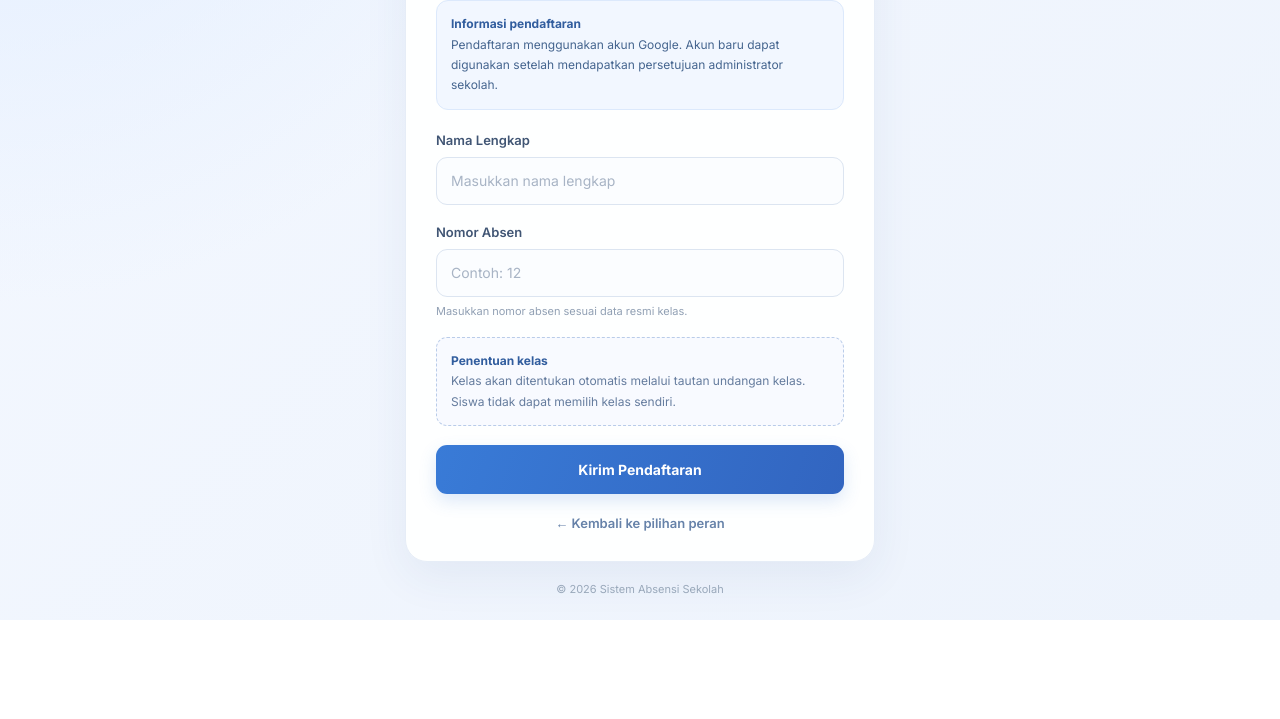
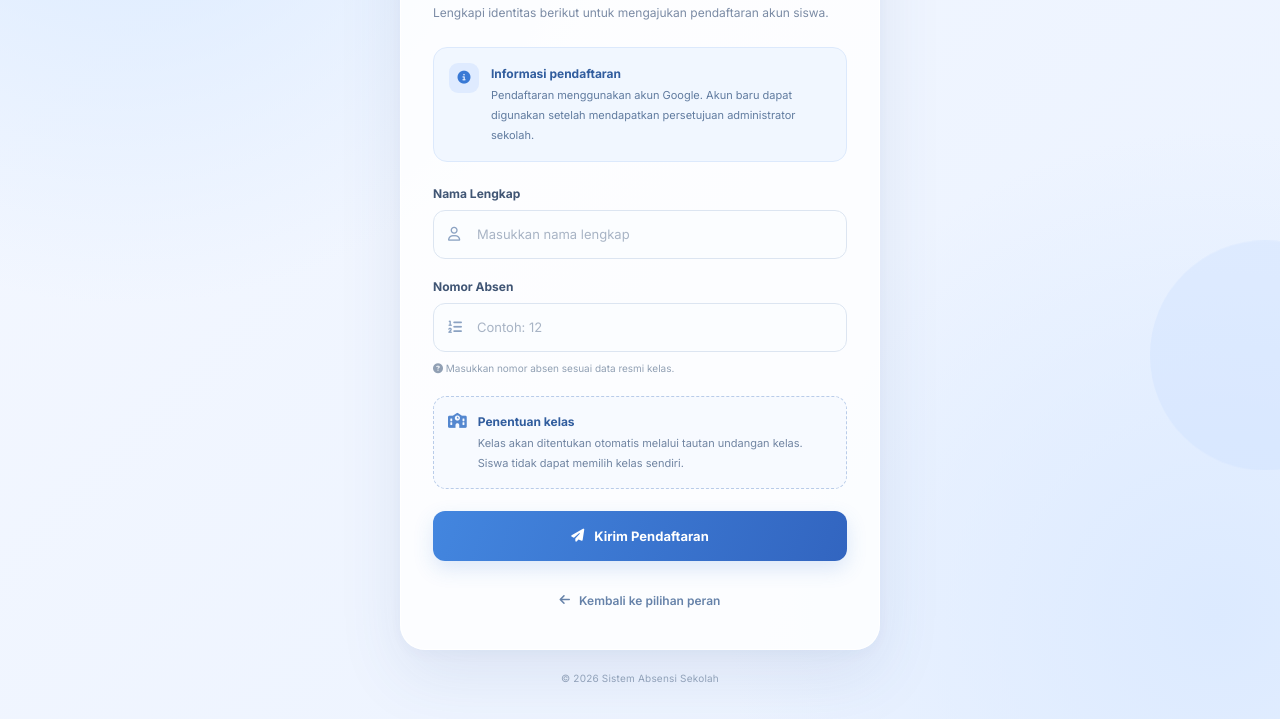
Before and after one commit to family21080-netizen/website-absensi-sekolah, a plain HTML site: page daftar-siswa.html in a window 1280 px wide. Shown: the part 296-1015 px from the top of the page. Before the commit the page ends 916 px from the top, so only its background shows below. Drawn offline with Linux system fonts and the light colour scheme.

Commit message:
Update daftar-siswa.html

```diff
--- a/daftar-siswa.html
+++ b/daftar-siswa.html
@@ -3,12 +3,16 @@
 <head>
   <meta charset="UTF-8">
   <meta name="viewport" content="width=device-width, initial-scale=1.0">
-  <meta name="theme-color" content="#f3f7ff">
+  <meta name="theme-color" content="#edf4ff">
+
   <title>Pendaftaran Siswa | Absensi Sekolah</title>
 
   <link rel="preconnect" href="https://fonts.googleapis.com">
   <link rel="preconnect" href="https://fonts.gstatic.com" crossorigin>
   <link href="https://fonts.googleapis.com/css2?family=Inter:wght@400;500;600;700;800&display=swap" rel="stylesheet">
+
+  <link rel="stylesheet"
+    href="https://cdnjs.cloudflare.com/ajax/libs/font-awesome/6.7.2/css/all.min.css">
 
   <style>
     * {
@@ -17,124 +21,224 @@
       padding: 0;
     }
 
+    :root {
+      --primary: #3979d5;
+      --primary-dark: #285eaf;
+      --text: #243b63;
+      --muted: #7b8ba5;
+      --border: #e3ebf7;
+    }
+
     body {
       min-height: 100vh;
-      padding: 24px 16px;
+      min-height: 100svh;
+      padding: 35px 16px;
       display: flex;
       align-items: center;
       justify-content: center;
-      font-family: 'Inter', sans-serif;
-      color: #243451;
+      font-family: 'Inter', Arial, sans-serif;
+      color: var(--text);
       background:
-        radial-gradient(circle at top left, #e1edff 0, transparent 38%),
-        linear-gradient(135deg, #f4f8ff, #edf3fc);
+        radial-gradient(circle at 10% 10%, #d8e9ff 0, transparent 34%),
+        radial-gradient(circle at 95% 90%, #dceaff 0, transparent 32%),
+        linear-gradient(135deg, #f5f8ff, #eaf2ff);
+      overflow-x: hidden;
+      position: relative;
+    }
+
+    /* Dekorasi latar */
+
+    .background-shape {
+      position: fixed;
+      border-radius: 50%;
+      pointer-events: none;
+      animation: mengambang 10s ease-in-out infinite;
+      z-index: 0;
+    }
+
+    .shape-one {
+      width: 190px;
+      height: 190px;
+      top: 5%;
+      left: -85px;
+      background: #b9d7ff55;
+    }
+
+    .shape-two {
+      width: 230px;
+      height: 230px;
+      right: -100px;
+      bottom: 4%;
+      background: #c8ddff55;
+      animation-delay: -4s;
     }
 
     .container {
       width: 100%;
-      max-width: 470px;
-      animation: appear .55s ease;
+      max-width: 480px;
+      position: relative;
+      z-index: 1;
+      animation: masuk .65s ease both;
     }
+
+    /* Identitas website */
 
     .brand {
       text-align: center;
-      margin-bottom: 22px;
+      margin-bottom: 24px;
     }
 
     .brand-icon {
-      width: 58px;
-      height: 58px;
-      margin: 0 auto 12px;
+      width: 64px;
+      height: 64px;
+      margin: 0 auto 14px;
       display: grid;
       place-items: center;
-      border-radius: 18px;
+      border-radius: 20px;
       color: white;
-      background: linear-gradient(135deg, #3679dc, #2858b5);
-      box-shadow: 0 8px 20px #376fbd35;
+      background: linear-gradient(145deg, #5797ed, #326bc3);
+      box-shadow: 0 10px 25px #397bd735;
       font-size: 25px;
-      font-weight: 800;
     }
 
     .brand h1 {
-      font-size: 21px;
+      font-size: 22px;
       font-weight: 800;
-      color: #203b65;
+      letter-spacing: -.5px;
+      color: #244a82;
     }
 
     .brand p {
-      margin-top: 6px;
-      color: #7a8ba5;
+      margin-top: 7px;
+      color: var(--muted);
+      font-size: 12px;
+    }
+
+    /* Kartu formulir */
+
+    .card {
+      padding: 32px;
+      border: 1px solid rgba(255,255,255,.9);
+      border-radius: 25px;
+      background: rgba(255,255,255,.82);
+      box-shadow:
+        0 25px 65px rgba(56,91,145,.10),
+        0 5px 18px rgba(56,91,145,.04);
+      backdrop-filter: blur(18px);
+      -webkit-backdrop-filter: blur(18px);
+    }
+
+    .heading {
+      margin-bottom: 23px;
+    }
+
+    .heading-label {
+      display: inline-flex;
+      align-items: center;
+      gap: 7px;
+      padding: 7px 11px;
+      margin-bottom: 15px;
+      border-radius: 9px;
+      color: #3975c8;
+      background: #edf4ff;
+      font-size: 11px;
+      font-weight: 700;
+    }
+
+    .heading h2 {
+      font-size: 23px;
+      font-weight: 800;
+      letter-spacing: -.5px;
+      color: #244575;
+      margin-bottom: 9px;
+    }
+
+    .heading p {
+      font-size: 12px;
+      line-height: 1.8;
+      color: var(--muted);
+    }
+
+    /* Informasi pendaftaran */
+
+    .info {
+      display: flex;
+      align-items: flex-start;
+      gap: 12px;
+      padding: 15px;
+      margin-bottom: 24px;
+      border: 1px solid #dce9fc;
+      border-radius: 14px;
+      background: #f1f7ff;
+      color: #607b9f;
+      font-size: 11px;
+      line-height: 1.8;
+    }
+
+    .info-icon {
+      flex-shrink: 0;
+      width: 30px;
+      height: 30px;
+      display: grid;
+      place-items: center;
+      border-radius: 9px;
+      color: #3979d5;
+      background: #dfebff;
       font-size: 13px;
     }
 
-    .card {
-      padding: 30px;
-      border: 1px solid #e6edf7;
-      border-radius: 22px;
-      background: rgba(255,255,255,.96);
-      box-shadow: 0 15px 45px #294d7912;
+    .info strong {
+      display: block;
+      color: #315d9e;
+      font-size: 12px;
+      margin-bottom: 2px;
     }
 
-    .heading {
-      margin-bottom: 24px;
-    }
-
-    .heading h2 {
-      font-size: 22px;
-      color: #233c63;
-      margin-bottom: 8px;
-    }
-
-    .heading p {
-      font-size: 13px;
-      line-height: 1.7;
-      color: #7b8ba2;
-    }
-
-    .info {
-      padding: 13px 14px;
-      margin-bottom: 22px;
-      border: 1px solid #dce9fc;
-      border-radius: 12px;
-      background: #f2f7ff;
-      color: #45658f;
-      font-size: 12px;
-      line-height: 1.7;
-    }
-
-    .info strong {
-      color: #315d9e;
-    }
+    /* Input */
 
     .form-group {
-      margin-bottom: 19px;
+      margin-bottom: 20px;
     }
 
     label {
       display: block;
       margin-bottom: 9px;
-      font-size: 13px;
-      font-weight: 600;
+      font-size: 12px;
+      font-weight: 700;
       color: #405574;
+    }
+
+    .input-wrap {
+      position: relative;
+    }
+
+    .input-icon {
+      position: absolute;
+      left: 15px;
+      top: 50%;
+      transform: translateY(-50%);
+      color: #8ba2c2;
+      font-size: 14px;
+      pointer-events: none;
     }
 
     input {
       width: 100%;
-      height: 48px;
-      padding: 0 14px;
+      height: 49px;
+      padding: 0 14px 0 43px;
       outline: none;
       border: 1px solid #dce5f1;
-      border-radius: 11px;
+      border-radius: 12px;
       background: #fbfdff;
       color: #263d5d;
       font-family: inherit;
-      font-size: 14px;
-      transition: .2s;
+      font-size: 13px;
+      transition: border-color .2s, box-shadow .2s, background .2s;
     }
 
     input:focus {
       border-color: #5b91e3;
-      box-shadow: 0 0 0 3px #5b91e31c;
+      box-shadow: 0 0 0 4px #5b91e31c;
       background: white;
     }
 
@@ -142,76 +246,123 @@
       color: #a8b4c5;
     }
 
-    .hint {
-      margin-top: 7px;
-      font-size: 11px;
-      color: #91a0b4;
+    input:focus + .input-focus {
+      opacity: 1;
     }
 
+    .hint {
+      margin-top: 8px;
+      font-size: 10px;
+      color: #91a0b4;
+      line-height: 1.6;
+    }
+
+    /* Informasi kelas */
+
     .class-info {
-      padding: 13px 14px;
-      margin-bottom: 19px;
+      display: flex;
+      align-items: flex-start;
+      gap: 11px;
+      padding: 14px;
+      margin-bottom: 22px;
       border: 1px dashed #b9cce9;
-      border-radius: 11px;
-      background: #f8faff;
-      font-size: 12px;
-      color: #657c9e;
-      line-height: 1.7;
+      border-radius: 13px;
+      background: #f7faff;
+      color: #7185a2;
+      font-size: 11px;
+      line-height: 1.8;
+    }
+
+    .class-info i {
+      color: #5487cf;
+      font-size: 15px;
+      margin-top: 2px;
     }
 
     .class-info strong {
+      display: block;
       color: #315d9e;
+      font-size: 12px;
+      margin-bottom: 2px;
     }
+
+    /* Tombol */
 
     .submit-btn {
       width: 100%;
-      height: 49px;
+      min-height: 50px;
+      display: flex;
+      align-items: center;
+      justify-content: center;
+      gap: 10px;
       border: none;
-      border-radius: 11px;
-      background: linear-gradient(110deg, #397bd7, #3265c0);
+      border-radius: 12px;
+      background: linear-gradient(110deg, #4386df, #3265c0);
       color: white;
       font-family: inherit;
-      font-size: 14px;
+      font-size: 13px;
       font-weight: 700;
       cursor: pointer;
-      box-shadow: 0 7px 17px #397bd72c;
-      transition: .2s;
+      box-shadow: 0 8px 20px #397bd72c;
+      transition: transform .25s, box-shadow .25s, filter .25s;
     }
 
     .submit-btn:hover {
-      filter: brightness(1.05);
-      transform: translateY(-1px);
+      filter: brightness(1.06);
+      transform: translateY(-2px);
+      box-shadow: 0 12px 24px #397bd738;
     }
 
     .submit-btn:active {
       transform: scale(.99);
     }
 
+    .submit-btn:focus-visible,
+    .back:focus-visible {
+      outline: 3px solid #8bb8f5;
+      outline-offset: 4px;
+    }
+
+    /* Navigasi kembali */
+
     .back {
-      display: block;
-      margin-top: 21px;
+      display: flex;
+      align-items: center;
+      justify-content: center;
+      gap: 9px;
+      width: fit-content;
+      margin: 23px auto 0;
+      padding: 9px 13px;
+      border-radius: 10px;
       text-align: center;
       text-decoration: none;
       color: #6682a9;
-      font-size: 13px;
+      font-size: 12px;
       font-weight: 600;
+      transition: .2s;
     }
 
     .back:hover {
       color: #3265c0;
+      background: #edf4ff;
     }
 
+    /* Footer */
+
     .footer {
-      margin-top: 20px;
+      margin-top: 22px;
       text-align: center;
-      color: #99a8ba;
-      font-size: 11px;
+      color: #94a4ba;
+      font-size: 10px;
+      letter-spacing: .2px;
     }
 
-    @keyframes appear {
+    /* Animasi */
+
+    @keyframes masuk {
       from {
         opacity: 0;
-        transform: translateY(12px);
+        transform: translateY(18px);
       }
       to {
         opacity: 1;
@@ -219,54 +370,120 @@
       }
     }
 
+    @keyframes mengambang {
+      0%, 100% {
+        transform: translateY(0);
+      }
+      50% {
+        transform: translateY(-20px);
+      }
+    }
+
+    /* Tablet dan HP */
+
     @media (max-width: 480px) {
       body {
-        padding: 20px 14px;
+        padding: 22px 14px;
       }
 
       .card {
-        padding: 23px 19px;
-        border-radius: 18px;
+        padding: 25px 20px;
+        border-radius: 21px;
       }
 
       .heading h2 {
-        font-size: 20px;
+        font-size: 21px;
+      }
+
+      .brand-icon {
+        width: 59px;
+        height: 59px;
+        border-radius: 18px;
+      }
+    }
+
+    @media (max-width: 360px) {
+      body {
+        padding: 16px 11px;
+      }
+
+      .card {
+        padding: 22px 16px;
+      }
+
+      .heading h2 {
+        font-size: 19px;
+      }
+
+      input {
+        font-size: 12px;
       }
     }
 
     @media (prefers-reduced-motion: reduce) {
-      *, *::before, *::after {
-        animation-duration: .01ms !important;
-        transition-duration: .01ms !important;
+      *,
+      *::before,
+      *::after {
+        animation: none !important;
+        transition: none !important;
+        scroll-behavior: auto !important;
       }
     }
   </style>
 </head>
 
 <body>
+
+  <div class="background-shape shape-one"></div>
+  <div class="background-shape shape-two"></div>
+
   <main class="container">
 
     <header class="brand">
-      <div class="brand-icon">A</div>
+      <div class="brand-icon">
+        <i class="fa-solid fa-graduation-cap"></i>
+      </div>
+
       <h1>Absensi Sekolah</h1>
       <p>Sistem Informasi Kehadiran Sekolah</p>
     </header>
 
     <section class="card">
+
       <div class="heading">
+        <div class="heading-label">
+          <i class="fa-solid fa-user-plus"></i>
+          FORMULIR PENDAFTARAN
+        </div>
+
         <h2>Pendaftaran Siswa</h2>
-        <p>Lengkapi identitas berikut untuk mengajukan pendaftaran akun siswa.</p>
+
+        <p>
+          Lengkapi identitas berikut untuk mengajukan
+          pendaftaran akun siswa.
+        </p>
       </div>
 
       <div class="info">
-        <strong>Informasi pendaftaran</strong><br>
-        Pendaftaran menggunakan akun Google. Akun baru dapat digunakan setelah mendapatkan persetujuan administrator sekolah.
+        <div class="info-icon">
+          <i class="fa-solid fa-circle-info"></i>
+        </div>
+
+        <div>
+          <strong>Informasi pendaftaran</strong>
+          Pendaftaran menggunakan akun Google. Akun baru dapat
+          digunakan setelah mendapatkan persetujuan administrator sekolah.
+        </div>
       </div>
 
       <form id="formSiswa">
 
         <div class="form-group">
           <label for="nama">Nama Lengkap</label>
+
+          <div class="input-wrap">
+            <i class="fa-regular fa-user input-icon"></i>
+
             <input
               type="text"
               id="nama"
@@ -277,9 +494,14 @@
               required
             >
           </div>
+        </div>
 
         <div class="form-group">
           <label for="absen">Nomor Absen</label>
+
+          <div class="input-wrap">
+            <i class="fa-solid fa-list-ol input-icon"></i>
+
             <input
               type="number"
               id="absen"
@@ -290,23 +512,36 @@
               step="1"
               required
             >
-          <p class="hint">Masukkan nomor absen sesuai data resmi kelas.</p>
+          </div>
+
+          <p class="hint">
+            <i class="fa-solid fa-circle-question"></i>
+            Masukkan nomor absen sesuai data resmi kelas.
+          </p>
         </div>
 
         <div class="class-info">
-          <strong>Penentuan kelas</strong><br>
-          Kelas akan ditentukan otomatis melalui tautan undangan kelas. Siswa tidak dapat memilih kelas sendiri.
+          <i class="fa-solid fa-school"></i>
+
+          <div>
+            <strong>Penentuan kelas</strong>
+            Kelas akan ditentukan otomatis melalui tautan undangan kelas.
+            Siswa tidak dapat memilih kelas sendiri.
+          </div>
         </div>
 
         <button type="submit" class="submit-btn">
+          <i class="fa-solid fa-paper-plane"></i>
           Kirim Pendaftaran
         </button>
 
       </form>
 
       <a href="pilih-peran.html" class="back">
-        ← Kembali ke pilihan peran
+        <i class="fa-solid fa-arrow-left"></i>
+        Kembali ke pilihan peran
       </a>
+
     </section>
 
     <footer class="footer">
@@ -342,5 +577,6 @@
       );
     });
   </script>
+
 </body>
 </html>
```
Lines whose indentation alone changed are shown as unchanged.
